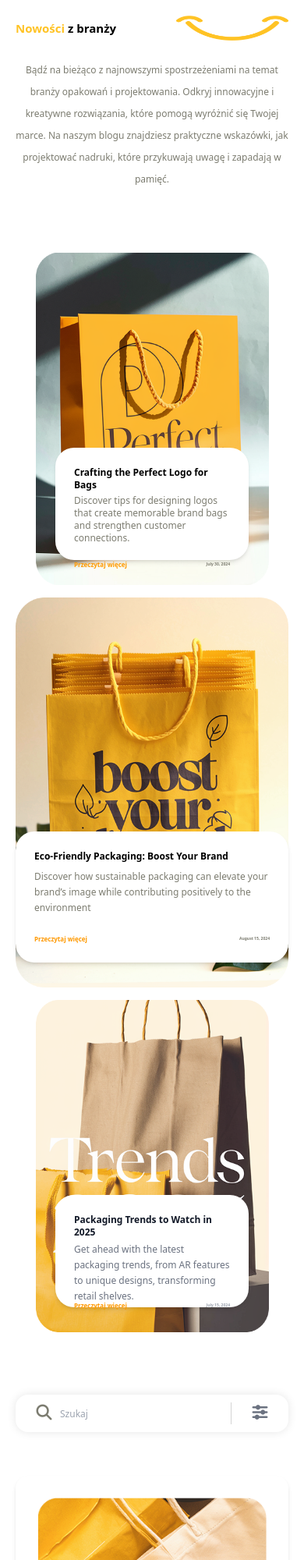
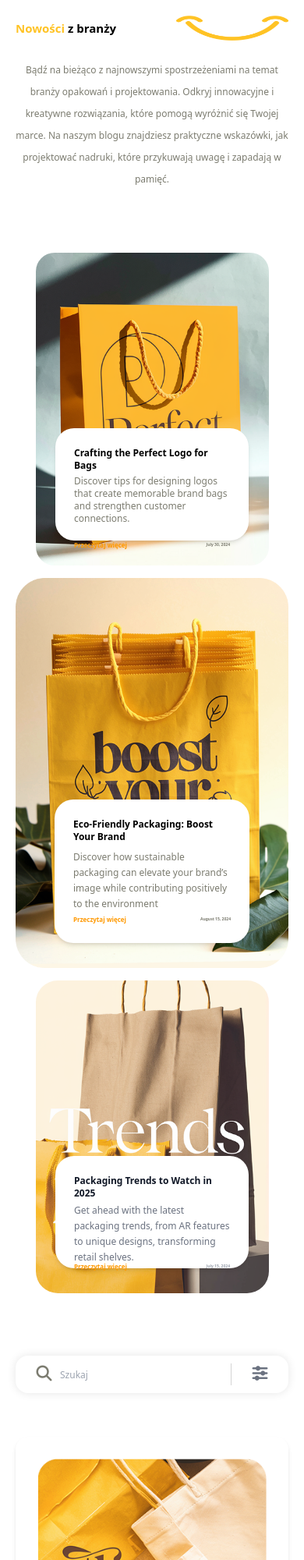
Before and after one commit to shahzaibfreelancer140-sys/Fatininja, a website: page build/Blog.html in a window 390 px wide. Shown: the top 2000 px of the page at 78% size. Drawn offline with Linux system fonts and the light colour scheme.

Commit message:
page frist change

```diff
--- a/build/Blog.html
+++ b/build/Blog.html
@@ -41,7 +41,7 @@
             <div class="lg:flex justify-center items-center 2xl:gap-[60px] lg:gap-7 2xl:px-36 lg:px-10 px-5 pt-20">
                 <div class="relative flex justify-center">
                     <img src="./assets/img/3paged.png" alt=""
-                        class="2xl:w-[440px] md:w-[338px] w-[299px] 2xl:h-[628px] xl:h-[482px] lg:h-[378px] h-[426px] object-cover rounded-3xl">
+                        class="2xl:w-[440px] md:w-[338px] w-[299px] 2xl:h-[628px] xl:h-[482px] lg:h-[378px] md:h-[484px] h-[401px] object-cover rounded-3xl">
                     <div class="absolute inset-0 flex items-end justify-center pb-8">
                         <div
                             class="bg-white rounded-3xl shadow-md p-6 2xl:w-[377px] xl:w-[300px] lg:w-[247px] md:w-80 w-[248px] 2xl:h-[171px] h-36">
@@ -67,7 +67,7 @@
                         class="2xl:w-[560px] md:w-[449px] 2xl:h-[800px] xl:h-[640px] lg:h-[507px] object-cover rounded-[28px]">
                     <div class="absolute inset-0 flex items-end justify-center pb-8">
                         <div
-                            class="bg-white rounded-3xl shadow-md p-6 2xl:w-[480px] xl:w-[400px] lg:w-80 md:w-[427px] w-[250px  ] 2xl:h-[218px]">
+                            class="bg-white rounded-3xl shadow-md p-6 2xl:w-[480px] xl:w-[400px] lg:w-80 md:w-[427px] w-[250px] 2xl:h-[218px]">
                             <h3 class="2xl:text-xl xl:text-xs lg:text-xs text-xs font-bold text-black">
                                 Eco-Friendly Packaging: Boost Your Brand
                             </h3>
@@ -88,7 +88,7 @@
                 <!-- lastimgcard -->
                 <div class="relative lg:mt-0 mt-4 flex justify-center">
                     <img src="./assets/img/p3page.png" alt=""
-                        class="2xl:w-[440px] md:w-[338px] w-[299px] 2xl:h-[628px] xl:h-[482px] lg:h-[378px] h-[426px] object-cover rounded-[28px]">
+                        class="2xl:w-[440px] md:w-[338px] w-[299px] 2xl:h-[628px] xl:h-[482px] lg:h-[378px] md:h-[484px] h-[401px] object-cover rounded-[28px]">
                     <div class="absolute inset-0 flex items-end justify-center pb-8">
                         <div
                             class="bg-white rounded-3xl shadow-md p-6 2xl:w-[377px] xl:w-[300px] lg:w-[247px] md:w-80 w-[248px] 2xl:h-[171px] h-36">
```
Also changed, not shown: build/assets/css/style.css.
